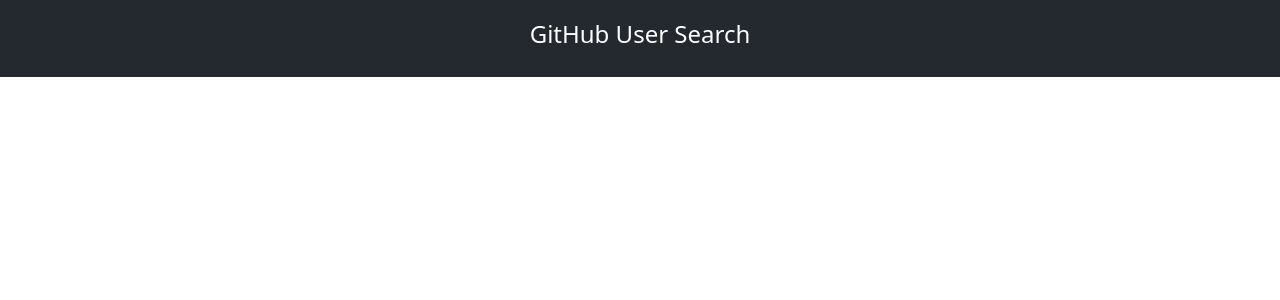
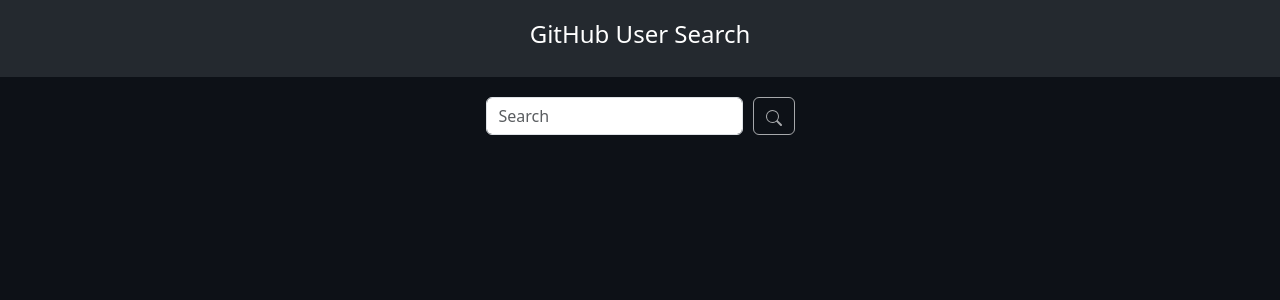
Before and after one commit to GustavoLuche/GitHubUserSearch-React, a React (Create React App) app in the folder github-user-search/: page / in a window 1280 px wide. Shown: the top 300 px of the page. Built offline with nearby package versions, Linux system fonts and the light colour scheme.

Commit message:
Added Search Component

```diff
--- a/github-user-search/src/App.css
+++ b/github-user-search/src/App.css
@@ -1,3 +1,11 @@
+/* Estilo para o corpo da página */
+.App {
+  display: flex;
+  flex-direction: column;
+  min-height: 100vh;
+  background-color: #0D1117;
+}
+
 /* Estilo para o cabeçalho */
 .App-header {
   background-color: #24292F;
@@ -8,3 +16,25 @@
 .App-header h1 {
   font-size: 24px;
 }
+
+/* Estilo para o contêiner principal */
+.App-container {
+  margin-top: 20px;
+  margin-bottom: 20px;
+}
+
+/* Estilo para o formulário de pesquisa */
+.App-search {
+  display: flex;
+  justify-content: center;
+}
+
+.form-group {
+  display: flex;
+}
+
+/* Estilo para o button do formulário de pesquisa */
+.search-button {
+  height: auto;
+  margin-left: 10px;
+}
--- a/github-user-search/src/App.js
+++ b/github-user-search/src/App.js
@@ -1,11 +1,16 @@
 import React from "react";
 import Header from "./components/Header";
+import Container from "react-bootstrap/Container";
+import Search from "./components/Search";
 import './App.css';
 
 function App() {
   return (
     <div className="App">
       <Header title="GitHub User Search" />
+      <Container className="App-container">
+        <Search onSearch={null} />
+      </Container>
     </div>
   );
 }
--- /dev/null
+++ b/github-user-search/src/components/Search.js
@@ -0,0 +1,57 @@
+import React, { useState } from "react";
+import Button from "react-bootstrap/Button";
+import Form from "react-bootstrap/Form";
+
+function Search({ onSearch }) {
+  const [searchQuery, setSearchQuery] = useState("");
+
+  // Função para lidar com a pesquisa
+  const handleSearch = () => {
+    if (typeof onSearch === "function" && searchQuery.trim() !== "") {
+      onSearch(searchQuery);
+      setSearchQuery("");
+    } else {
+      console.error("Invalid onSearch function or empty search term.");
+    }
+  };
+
+  // Manipulador para envio de formulário com Enter
+  const handleSubmit = (e) => {
+    e.preventDefault();
+    handleSearch();
+  };
+
+  return (
+    <div className="App-search">
+      <Form onSubmit={handleSubmit}>
+        <Form.Group className="form-group">
+          <Form.Control
+            type="text"
+            placeholder="Search"
+            value={searchQuery}
+            onChange={(e) => setSearchQuery(e.target.value)}
+          />
+          <Button
+            variant="outline-light"
+            onClick={handleSearch}
+            disabled={searchQuery.trim() === ""}
+            className="search-button"
+          >
+            <svg
+              xmlns="http://www.w3.org/2000/svg"
+              width="16"
+              height="16"
+              fill="currentColor"
+              class="bi bi-search"
+              viewBox="0 0 16 16"
+            >
+              <path d="M11.742 10.344a6.5 6.5 0 1 0-1.397 1.398h-.001c.03.04.062.078.098.115l3.85 3.85a1 1 0 0 0 1.415-1.414l-3.85-3.85a1.007 1.007 0 0 0-.115-.1zM12 6.5a5.5 5.5 0 1 1-11 0 5.5 5.5 0 0 1 11 0z" />
+            </svg>
+          </Button>
+        </Form.Group>
+      </Form>
+    </div>
+  );
+}
+
+export default Search;
```
